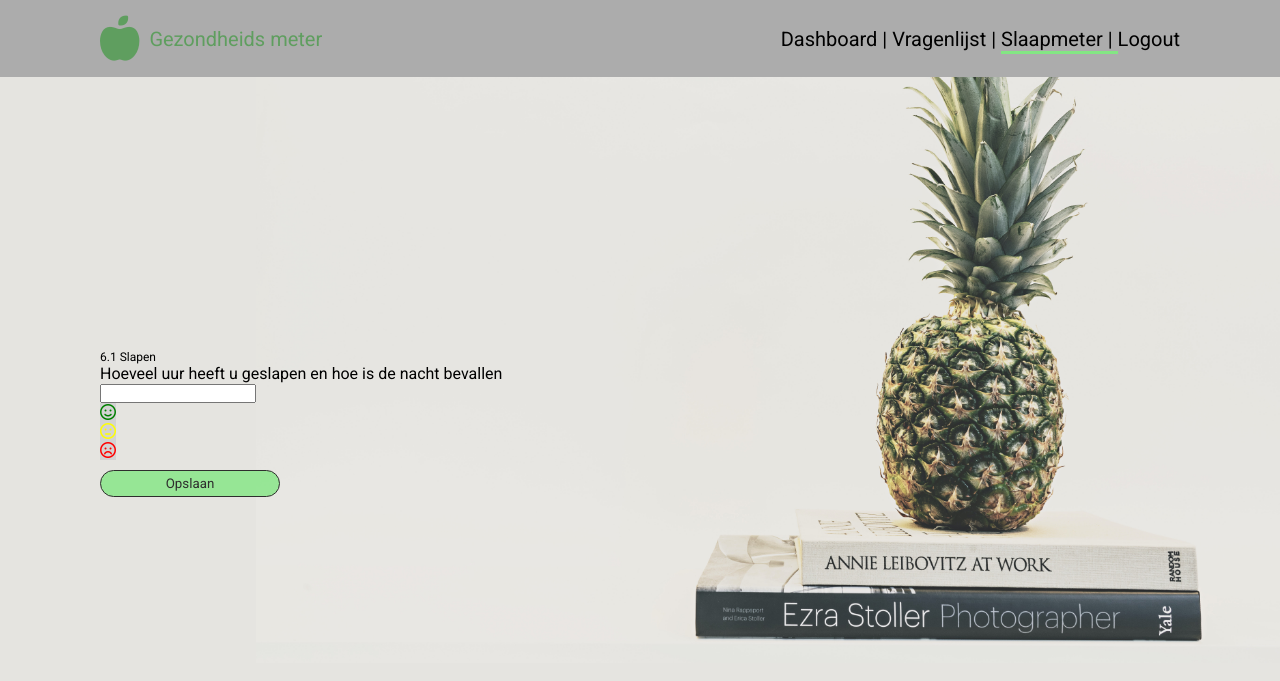
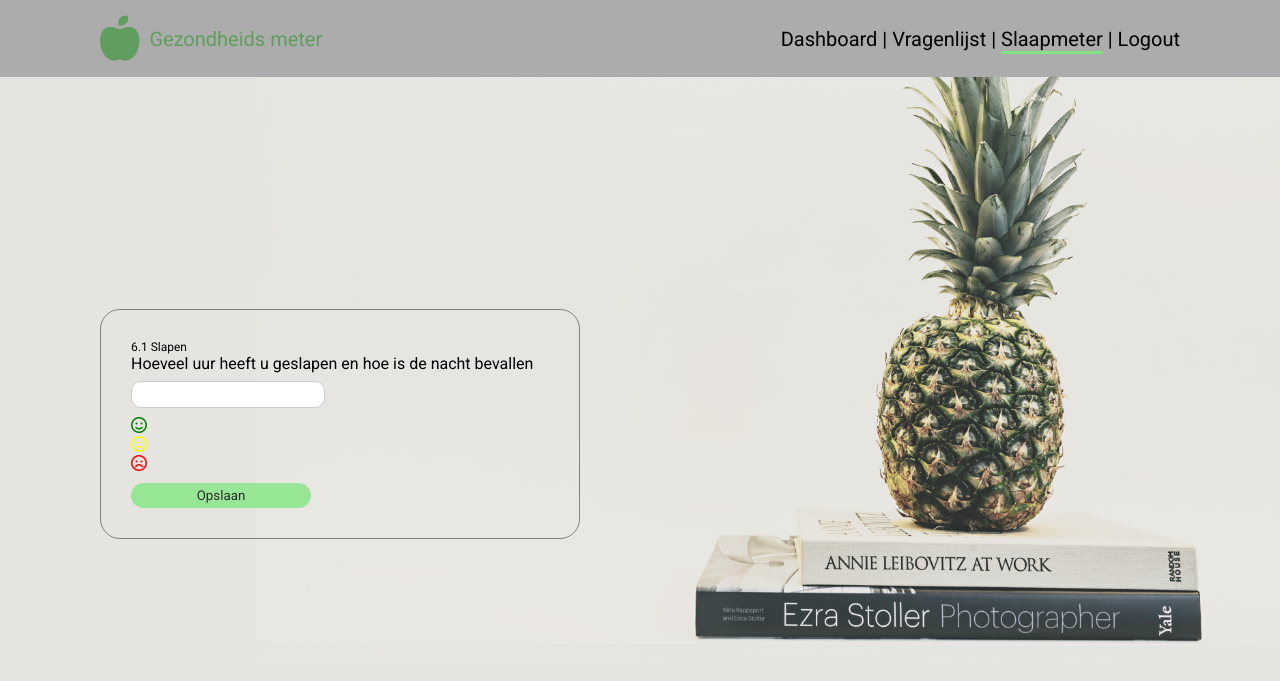
Before and after one commit to RheimerVanDijk/Gezondheidsmeter, a PHP site: page /slaapmeter.php in a window 1280 px wide. Shown: the top 681 px of the page. Run offline with PHP 8.4, Linux system fonts and the light colour scheme; data that the repository does not hold is empty; some libraries are stand-ins or nearby versions.

Commit message:
vragen borders gegeven, input box style gegeven

```diff
--- a/css/vragenlijst.css
+++ b/css/vragenlijst.css
@@ -4,7 +4,44 @@
     width: 180px;
     Border-radius: 20px;
     Border: none;
+}
 
+.Button_question button{
+    border: none;
+    background-color: #83E683;
+    opacity: 0.8;
+    padding: 5px 20px;
+    border-radius: 15px;
+    margin-top: 10px;
+}
+
+.Button_question_save button{
+    border: none;
+    background-color: #83E683;
+    opacity: 0.8;
+    padding: 5px 20px;
+    border-radius: 15px;
+    width: 180px;
+    margin-top: 10px;
+    margin-left: 7rem;
+}
+
+.Border-vraag{
+    border: 1px solid gray;
+    Border-radius: 20px;
+    Box-shadow: 0px 3px 8px Color rgba(0,0,0,0.3);
+    height: auto;
+    width: 30rem;
+    Padding: 30px
+}
+
+.Hoofdtitel_Save{
+    font-size: 20px;
+    text-align: center;
+}
+
+.Button_question_save button:hover{
+    background-color: #7CC97C;
 }
 
 .Button_question .goed{
@@ -33,34 +70,20 @@
     background-color: #ED5E5E;
 }
 
-.Button_question button{
-    border: 1px solid black;
-    background-color: #83E683;
-    opacity: 0.8;
-    padding: 5px 20px;
-    border-radius: 15px;
-    margin-top: 10px;
-}
 
 .Button_question button:hover{
     background-color: #7CC97C;
-}
-
-.sleepButton{
-    background-color: lightgray;
-    width: 16px;
 }
 
 .Hoofdtitel{
     font-size: 12px;
 }
 
-
-.Border-vraag{
-    border: 1px solid lightgray;
-    Border-radius: 20px;
-    Box-shadow: 0px 3px 8px Color rgba(0,0,0,0.3);
-    height: 13rem;
-    width: 25rem;
-    Padding: 30px
+.Border-vraag input, select{
+    padding: 5px 20px;
+    margin: 8px 0;
+    display: inline-block;
+    border: 1px solid #ccc;
+    border-radius: 10px;
+    box-sizing: border-box;
 }
--- a/slaapmeter.php
+++ b/slaapmeter.php
@@ -14,7 +14,7 @@
       <li>
         <a href="Dashboard.php">Dashboard</a> |
         <a href="vragenlijst.php">Vragenlijst | </a>
-        <a class="active" href="slaapmeter.php">Slaapmeter | </a>
+        <a class="active" href="slaapmeter.php">Slaapmeter</a> |
         <a href="logout.php">Logout</a>
       </li>
     </ul>
--- a/src/vragen/alcohol/vraag1.php
+++ b/src/vragen/alcohol/vraag1.php
@@ -1,6 +1,6 @@
 <?php
 ?>
 
-<div>
+<div class="Border-vraag">
   <p>Vraag is al ingevuld</p>
 </div>
--- a/src/vragen/drugs/vraag1.php
+++ b/src/vragen/drugs/vraag1.php
@@ -1,7 +1,7 @@
 <?php
 ?>
 
-<div>
+<div class="Border-vraag">
   <div class="Hoofdtitel">
   <p>5.1 Voeding en alcohol</p>
   </div>
--- a/src/vragen/end/end1.php
+++ b/src/vragen/end/end1.php
@@ -1,8 +1,8 @@
 <div class="Border-vraag">
-<div class="Hoofdtitel">
+<div class="Hoofdtitel_Save">
   <p>Bedankt voor het invullen van de vragen</p>
 </div>
-  <div class="Button_question">
+  <div class="Button_question_save">
     <button id="saveQuestions">Opslaan</button>
   </div>
 </div>
--- a/src/vragen/eten/vraag1.php
+++ b/src/vragen/eten/vraag1.php
@@ -1,7 +1,7 @@
 <?php
 ?>
 
-<div>
+<div class="Border-vraag">
 <div class="Hoofdtitel">
   <p>3.1 Voeding en alcohol</p>
   </div>
--- a/src/vragen/eten/vraag2.php
+++ b/src/vragen/eten/vraag2.php
@@ -1,7 +1,7 @@
 <?php
 ?>
 
-<div>
+<div class="Border-vraag">
   <p>3.2 Voeding en alcohol</p>
   <p>Welke type dranken heeft u op en hoeveel</p>
   <div>
--- a/src/vragen/slaap/vraag1.php
+++ b/src/vragen/slaap/vraag1.php
@@ -1,7 +1,7 @@
 <?php
 ?>
 
-<div>
+<div class="Border-vraag">
 <div class="Hoofdtitel">
     <p>6.1 Slapen</p>
   </div>
--- a/src/vragen/sport/vraag1.php
+++ b/src/vragen/sport/vraag1.php
@@ -1,7 +1,7 @@
 <?php
 ?>
 
-<div>
+<div class="Border-vraag">
   <div class="Hoofdtitel">
     <p>2.1 Sport en beweging</p>
   </div>
--- a/src/vragen/sport/vraag2.php
+++ b/src/vragen/sport/vraag2.php
@@ -1,7 +1,7 @@
 <?php
 ?>
 
-<div>
+<div class="Border-vraag">
 <div class="Hoofdtitel">
     <p>2.2 Sport en beweging</p>
   </div>
```
